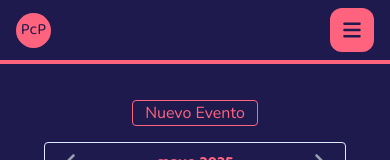
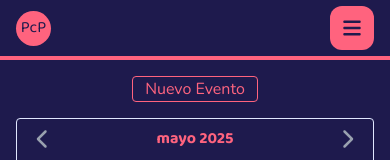
Before and after one commit to jsemalvarez/paseos-con-peques, a React (Vite) app: page /events in a window 390 px wide. Shown: the top 160 px of the page. Built offline with nearby package versions, Linux system fonts and the light colour scheme; no server answers; the database is empty; sample sign-in values are in the browser's storage.

Commit message:
feat: private aside is responsive

```diff
--- a/src/features/common/components/PrivateAside.jsx
+++ b/src/features/common/components/PrivateAside.jsx
@@ -9,18 +9,17 @@ export const PrivateAside = ({isOpen, setIsOpen }) => {
 
     return (
         <aside
-            // className="fixed top-[10vh] left-0 h-8/10 w-[200px] border-t-2 border-r-2 border-b-2 border-secondary rounded-tr-xl rounded-br-xl p-4 bg-primary z-40 transition-transform duration-300 z-1500"
-            // fixed top-0 left-0 h-full w-64 bg-primary shadow-lg z-1600 p-4
             className={`
-                    fixed top-[10vh] left-0 h-8/10 w-[200px] border-t-2 border-r-2 border-b-2 border-secondary rounded-tr-xl rounded-br-xl p-4 bg-primary z-40 transition-transform duration-300 z-1500
+                fixed top-0 left-0 md:relative h-screen w-[300px] border-r-2 border-secondary p-4 bg-primary
                 transform transition-transform duration-300 ease-in-out
-                    ${isOpen ? 'translate-x-0' : '-translate-x-full'}
+                ${isOpen ? 'translate-x-0' : '-translate-x-full md:translate-x-0'}
             `}
         >
             <div
-                className='cursor-pointer text-gray-600 hover:text-red-500 text-lg font-bold mb-2 flex flex-row-reverse'
+                className='block md:hidden cursor-pointer text-gray-600 hover:text-red-500 text-lg font-bold mb-2 flex flex-row-reverse'
                 onClick={ () => setIsOpen(false) }
-                ><XMarkIcon style='transition-all duration-300 hover:text-gray-200' />
+            >
+                <XMarkIcon style='transition-all duration-300 hover:text-gray-200' />
             </div>
             <ul className="flex flex-col items-center">
                 <li className="w-9/10">
--- a/src/features/common/components/PrivateNavbar.jsx
+++ b/src/features/common/components/PrivateNavbar.jsx
@@ -11,7 +11,7 @@ export const PrivateNavbar = ({setIsOpen}) => {
     }
 
     return (
-        <nav className='fixed flex justify-between items-center top-0 left-0 w-full px-4 py-2 bg-primary border-b-4 border-solid border-secondary z-1500'>
+        <nav className='h-[60px] flex justify-between items-center px-4 py-2 bg-primary border-b-4 border-solid border-secondary'>
             <h3 className='w-[35px] h-[35px] bg-secondary rounded-full flex justify-center items-center  text-primary'>PcP</h3>
             <ul className='flex items-center gap-3'>
                 <li className="hidden md:block">
--- a/src/features/common/layouts/PrivateLoyout.jsx
+++ b/src/features/common/layouts/PrivateLoyout.jsx
@@ -5,17 +5,27 @@ import { PrivateNavbar } from "../components/PrivateNavbar"
 
 
 export const PrivateLoyout = ({children}) => {
+
   const [isOpen, setIsOpen] = useState(false);
+
   return (
-    <div className='min-h-screen w-full bg-primary text-indigo-100 p-7 pt-[100px]'>
-        <PrivateNavbar
-          setIsOpen={ setIsOpen }
-        />
-        <PrivateAside
-          isOpen={ isOpen }
-          setIsOpen={  setIsOpen }
-        />
-        {children}
+    <div className='h-screen w-full flex bg-primary text-indigo-100'>
+
+      <PrivateAside
+        isOpen={ isOpen }
+        setIsOpen={  setIsOpen }
+      />
+
+      {/* Contenedor principal scrolleable */}
+      <div className="flex-1">
+
+        <PrivateNavbar setIsOpen={setIsOpen} />
+
+        <div className="h-[calc(100vh-60px)] pt-4 overflow-y-auto">
+          {children}
+        </div>
+
+      </div>
     </div>
   )
 }
```
Lines whose indentation alone changed are shown as unchanged.
